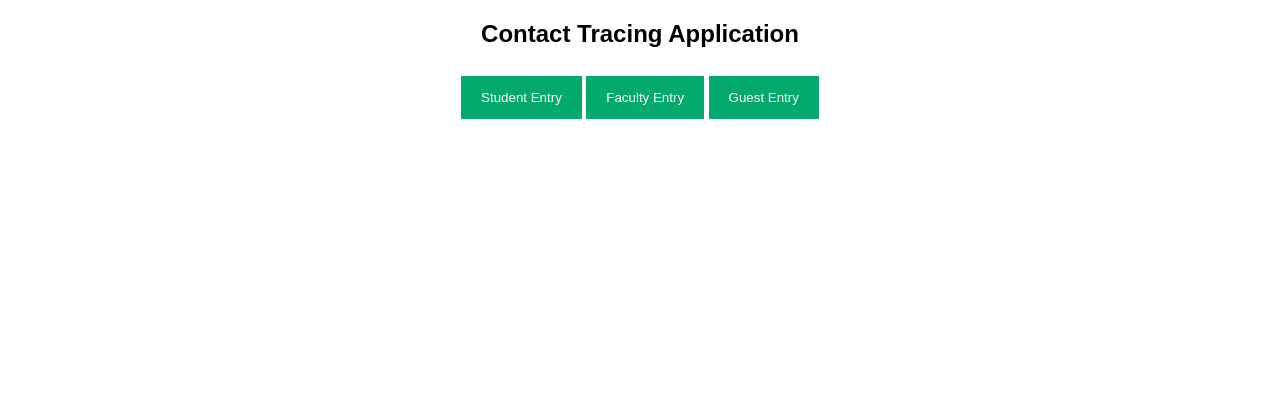
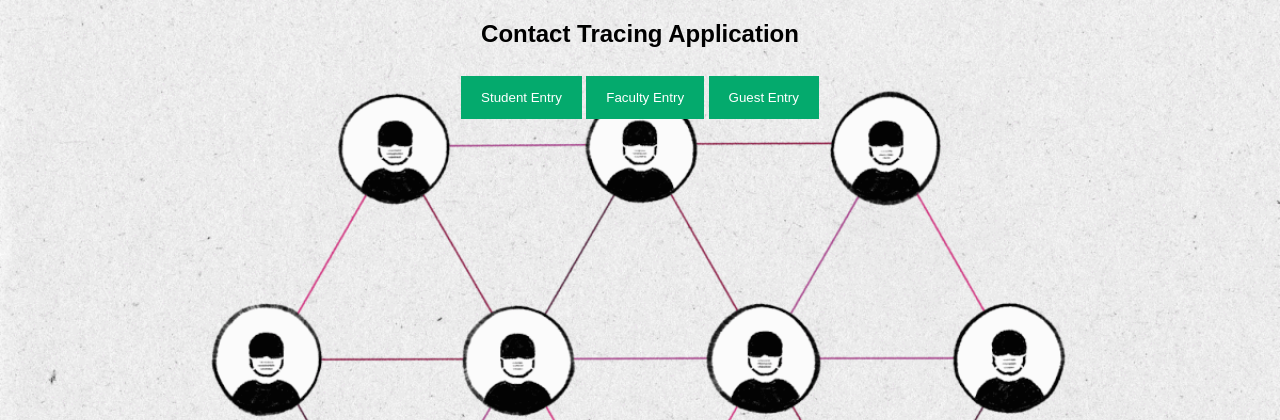
Before and after one commit to kcayme/web_dev, a PHP site: page /mode.php in a window 1280 px wide. Shown: the top 420 px of the page. Run offline with PHP 8.4, Linux system fonts and the light colour scheme.

Commit message:
bg updated

```diff
--- a/mode.php
+++ b/mode.php
@@ -4,7 +4,13 @@
 <head>
 <meta name="viewport" content="width=device-width, initial-scale=1">
 <style>
-body {font-family: Arial, Helvetica, sans-serif;}
+body{
+  margin: 0;
+  padding: 0;
+  font-family: sans-serif;
+  background: url(Contact_Tracing_Animated.gif);
+  background-size: cover;
+}
 
 /* Full-width input fields */
 input[type=text], input[type=password] {
--- a/style.css
+++ b/style.css
@@ -64,8 +64,8 @@ form, .content {
   padding: 20px;
 }
 a {
-  text-decoration: none;
-  color: white;
+  text-decoration: underline;
+  color: blue;
 }
 
 .error {
```
